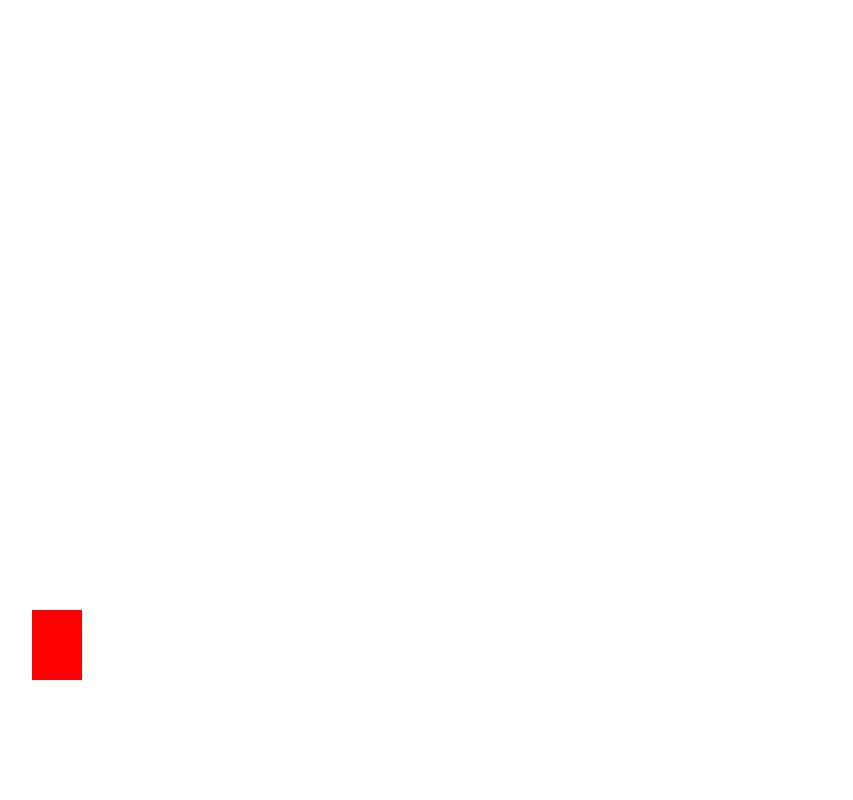
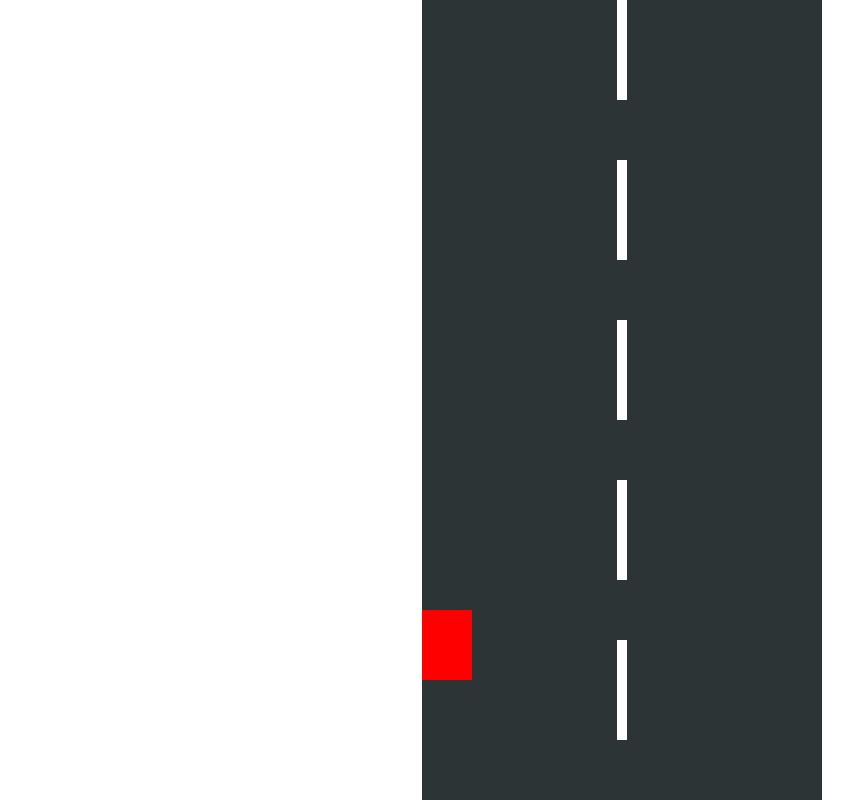
Before and after one commit to muktinathrajbanshi/CarRacingGameJs, a plain HTML site: page index.html in a window 1280 px wide. Both pictures are taken after a click on the element 640 px from the left and 27 px from the top of the page. Shown: the whole page, without its empty margins (18-871 px from the left). Drawn offline with Linux system fonts and the light colour scheme.

Commit message:
one div eqals to car through dynamically called

```diff
--- a/index.html
+++ b/index.html
@@ -18,8 +18,24 @@
         height: 70px;
         background-color: red;
         position: absolute;
-        left: 50px;
         bottom: 120px;
+      }
+
+      .lines {
+        width: 10px;
+        height: 100px;
+        background: #fff;
+        position: absolute;
+        margin-left: 195px;
+      }
+
+      .gameArea {
+        width: 400px;
+        height: 100vh;
+        background-color: #2d3436;
+        margin: auto;
+        position: relative;
+        overflow: hidden;
       }
     </style>
   </head>
@@ -45,7 +61,7 @@
 
       startScreen.addEventListener("click", start);
 
-      let player = {};
+      let player = { speed: 5 };
 
       let keys = {
         ArrowUp: false,
@@ -73,7 +89,27 @@
 
       function gamePlay() {
         console.log("I am clicked.");
+        let car = document.querySelector(".car");
+        let road = gameArea.getBoundingClientRect();
+        console.log(road);
+
         if (player.start) {
+          if (keys.ArrowUp && player.y > road.top + 70) {
+            player.y -= player.speed;
+          }
+          if (keys.ArrowDown && player.y < road.bottom - 70) {
+            player.y += player.speed;
+          }
+          if (keys.ArrowLeft && player.x > 0) {
+            player.x -= player.speed;
+          }
+          if (keys.ArrowRight && player.x < road.width - 50) {
+            player.x += player.speed;
+          }
+
+          car.style.top = player.y + "px";
+          car.style.left = player.x + "px";
+
           window.requestAnimationFrame(gamePlay);
         }
       }
@@ -85,10 +121,23 @@
         player.start = true;
         window.requestAnimationFrame(gamePlay);
 
+        for (x = 0; x < 5; x++) {
+          let roadLine = document.createElement("div");
+          roadLine.setAttribute("class", "lines");
+          roadLine.style.top = x * 160 + "px";
+          gameArea.appendChild(roadLine);
+        }
+
         let car = document.createElement("div");
         car.setAttribute("class", "car");
         // car.innerText = "Hello i am you car";
         gameArea.appendChild(car);
+
+        player.x = car.offsetLeft;
+        player.y = car.offsetTop;
+
+        console.log("top position" + car.offsetTop);
+        console.log("left position" + car.offsetLeft);
       }
     </script>
   </body>
```
